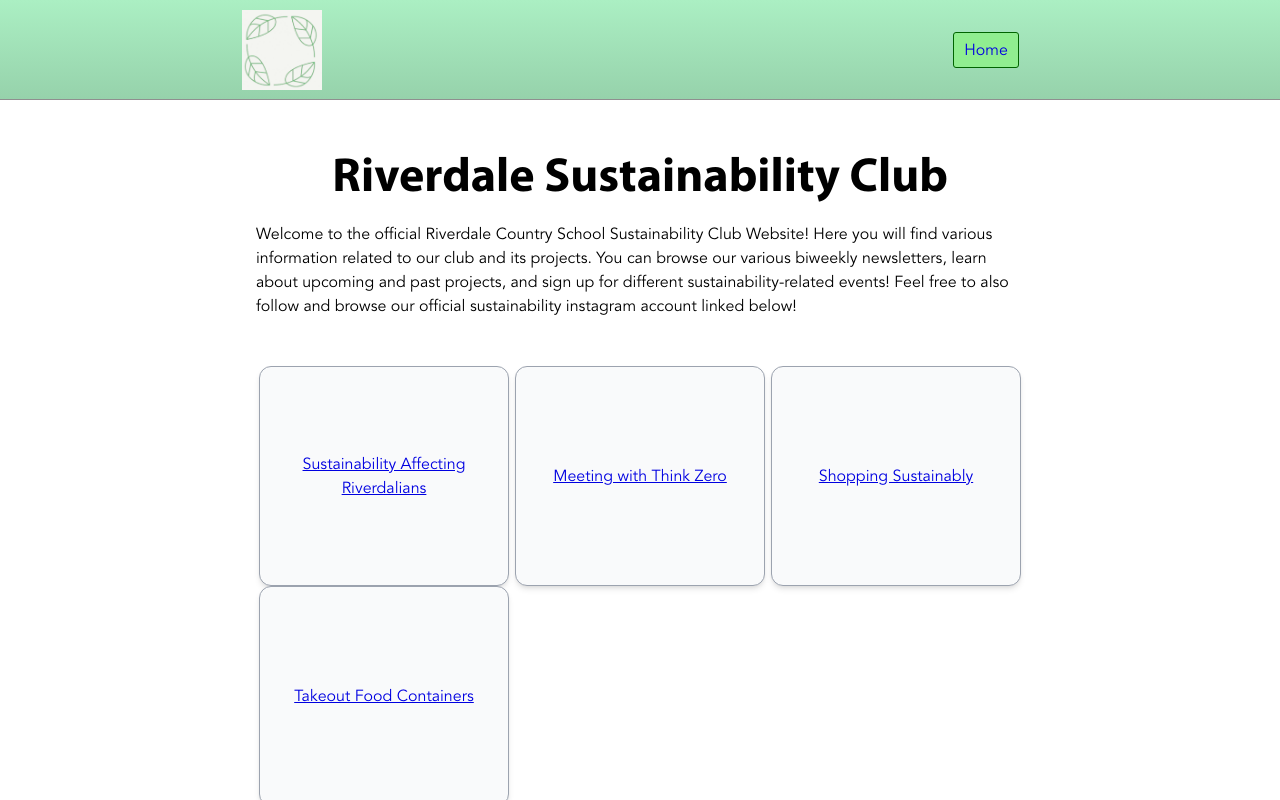
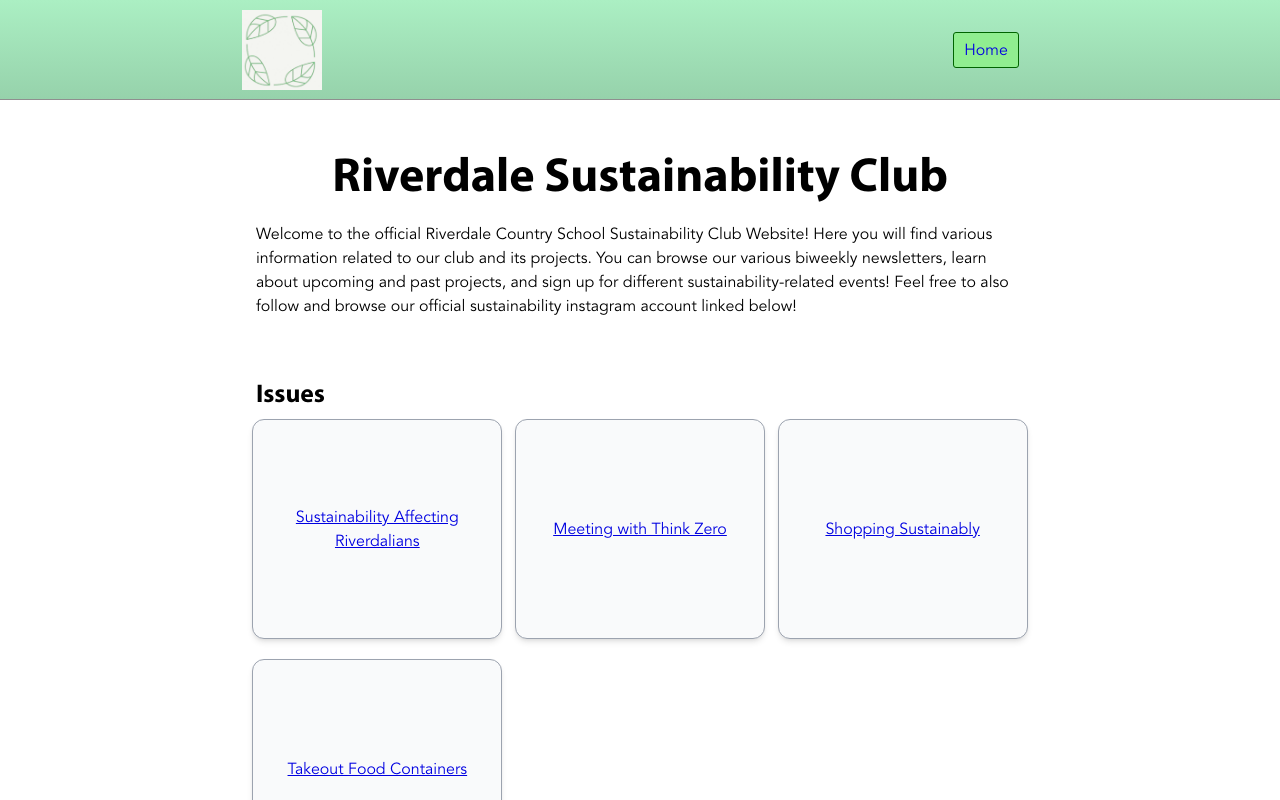
Before and after one commit to JoelGrayson/sustainability-club, a Next.js app: page / in a window 1280 px wide. Shown: the top 800 px of the page. Built offline with nearby package versions, Linux system fonts and the light colour scheme.

Commit message:
line spacing

```diff
--- a/pages/index.tsx
+++ b/pages/index.tsx
@@ -9,10 +9,12 @@ export default function Home() {
         <div>Welcome to the official Riverdale Country School Sustainability Club Website! Here you will find various information related to our club and its projects. You can browse our various biweekly newsletters, learn about upcoming and past projects, and sign up for different sustainability-related events! Feel free to also follow and browse our official sustainability instagram account linked below!</div>
         <br /><br />
 
+        <h3>Issues</h3>
         <div style={{
             display: 'grid',
-            gridTemplateColumns: 'repeat(auto-fit, minmax(250px, 1fr))',
-            justifyItems: 'center'
+            gridTemplateColumns: 'repeat(auto-fit, minmax(230px, 1fr))',
+            justifyItems: 'center',
+            gap: 20
         }}>
             {list.map((el, i)=>{
                 return <Link key={i} href={'/newsletter/'+el.hyphenatedTitle}>
@@ -26,5 +28,8 @@ export default function Home() {
                 </Link>
             })}
         </div>
+
+        <h3>Explanation of Climate Change</h3>
+
     </Page>;
 }
--- a/pages/newsletter/takeout-food-containers.mdx
+++ b/pages/newsletter/takeout-food-containers.mdx
@@ -2,6 +2,9 @@ import BiweeklyEmailContainer from '@/components/BiweeklyEmailContainer';
 export default function Email({children}) {
 	return <BiweeklyEmailContainer>{children}</BiweeklyEmailContainer>;
 }
+
+
+# Takeout Food Containers
 
 Hi Upper School!
 
--- a/styles/globals.css
+++ b/styles/globals.css
@@ -189,3 +189,15 @@ button:disabled {
 /* .btn-green { background-color: #51d751; } */
 .btn-green { background-color: #90ee90; }
 .btn-blue  { background-color: #aed8fc; }
+
+
+
+
+/* Markdown-related */
+.mt-9 {
+    margin-top: 2.25rem;
+}
+
+h1 {
+    text-align: center;
+}
```
Also changed, not shown: pages/newsletter/shopping-sustainably.mdx (+3 -21 lines), pages/newsletter/sustainability-affecting-riverdalians.mdx (+2 -5 lines).
